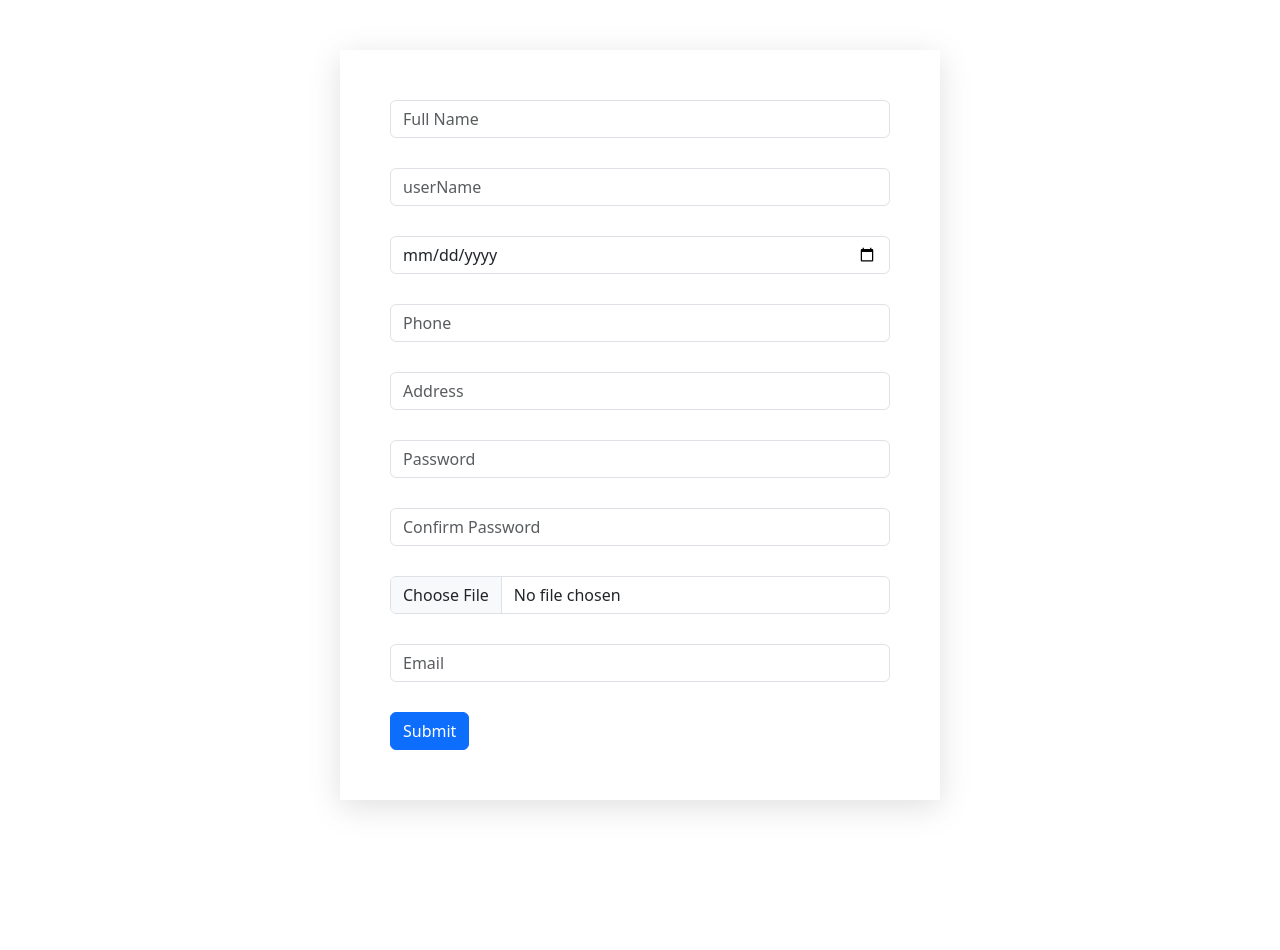
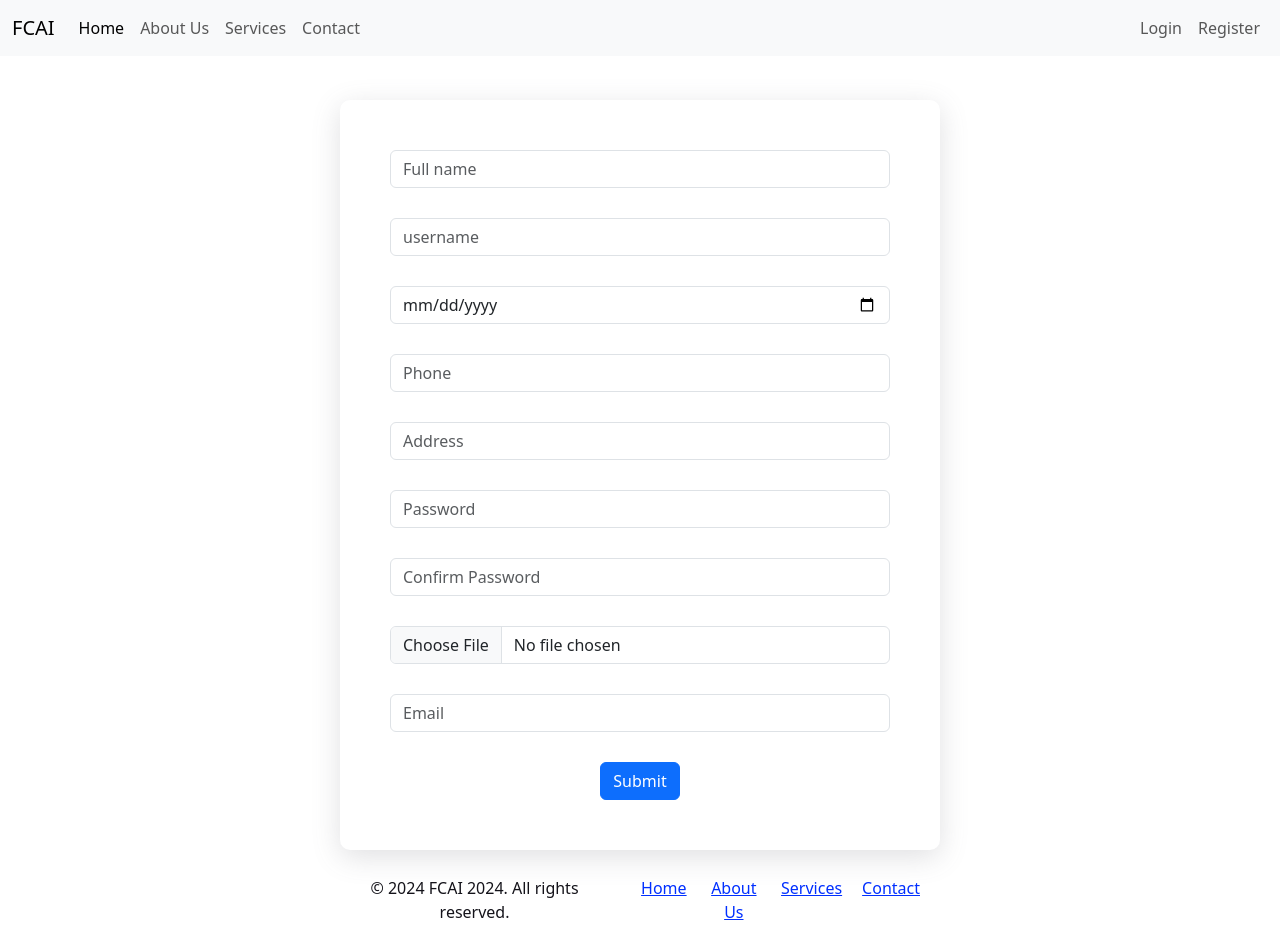
Before and after one commit to youssefahmedzakaria/Web_project, a PHP site: page /web_project-main/registration.php in a window 1280 px wide. Before the commit the page ends 811 px from the top, so only its background shows below. Run offline with PHP 8.4, Linux system fonts and the light colour scheme.

Commit message:
Header and footer

```diff
--- a/footer.php
+++ b/footer.php
@@ -0,0 +1,25 @@
+<!DOCTYPE html>
+<html lang="en">
+<head>
+    <meta charset="UTF-8">
+    <meta name="viewport" content="width=device-width, initial-scale=1.0">
+    <link rel="stylesheet" href="https://cdn.jsdelivr.net/npm/bootstrap@5.3.2/dist/css/bootstrap.min.css" integrity="sha384-T3c6CoIi6uLrA9TneNEoa7RxnatzjcDSCmG1MXxSR1GAsXEV/Dwwykc2MPK8M2HN" crossorigin="anonymous">
+    <link rel="stylesheet" href="style.css">
+    <title>Your Website</title>
+</head>
+<body>
+
+<footer>
+    <div class="footer-content">
+        <p>&copy; <?php echo date("Y"); ?> FCAI 2024. All rights reserved.</p>
+        <ul class="footer-links">
+            <li><a href="index.php">Home</a></li>
+            <li><a href="#">About Us</a></li>
+            <li><a href="#">Services</a></li>
+            <li><a href="#">Contact</a></li>
+        </ul>
+    </div>
+</footer>
+
+</body>
+</html>
--- a/header.php
+++ b/header.php
@@ -0,0 +1,48 @@
+<!DOCTYPE html>
+<html lang="en">
+<head>
+    <meta charset="UTF-8">
+    <meta name="viewport" content="width=device-width, initial-scale=1.0">
+    <link rel="stylesheet" href="https://cdn.jsdelivr.net/npm/bootstrap@5.3.2/dist/css/bootstrap.min.css" integrity="sha384-T3c6CoIi6uLrA9TneNEoa7RxnatzjcDSCmG1MXxSR1GAsXEV/Dwwykc2MPK8M2HN" crossorigin="anonymous">
+    <link rel="stylesheet" href="style.css">
+    <title>FCAI</title>
+</head>
+<body>
+
+<header>
+    <nav class="navbar navbar-expand-lg navbar-light bg-light">
+        <div class="container-fluid">
+            <a class="navbar-brand" href="index.php">FCAI</a>
+            <button class="navbar-toggler" type="button" data-bs-toggle="collapse" data-bs-target="#navbarNav" aria-controls="navbarNav" aria-expanded="false" aria-label="Toggle navigation">
+                <span class="navbar-toggler-icon"></span>
+            </button>
+            <div class="collapse navbar-collapse" id="navbarNav">
+                <ul class="navbar-nav">
+                    <li class="nav-item">
+                        <a class="nav-link active" aria-current="page" href="index.php">Home</a>
+                    </li>
+                    <li class="nav-item">
+                        <a class="nav-link" href="#">About Us</a>
+                    </li>
+                    <li class="nav-item">
+                        <a class="nav-link" href="#">Services</a>
+                    </li>
+                    <li class="nav-item">
+                        <a class="nav-link" href="#">Contact</a>
+                    </li>
+                </ul>
+                <ul class="navbar-nav ms-auto">
+                    <li class="nav-item">
+                        <a class="nav-link" href="http://localhost/web_project-main/login.php">Login</a>
+                    </li>
+                    <li class="nav-item">
+                        <a class="nav-link" href="http://localhost/web_project-main/registration.php#">Register</a>
+                    </li>
+                </ul>
+            </div>
+        </div>
+    </nav>
+</header>
+
+</body>
+</html>
--- a/registration.php
+++ b/registration.php
@@ -5,10 +5,11 @@
     <meta name="viewport" content="width=device-width, initial-scale=1.0">
     <link rel="stylesheet" href="https://cdn.jsdelivr.net/npm/bootstrap@5.3.2/dist/css/bootstrap.min.css" integrity="sha384-T3c6CoIi6uLrA9TneNEoa7RxnatzjcDSCmG1MXxSR1GAsXEV/Dwwykc2MPK8M2HN" crossorigin="anonymous">
     <link rel="stylesheet" href="style.css">
-    <title>Home</title>
+    <title>Register</title>
 </head>
 
 <body>
+    <?php include 'header.php';?>
     <div class="container">
         <form action = "registration.php" method = "post">
             <?php
@@ -76,11 +77,11 @@
             ?>
             <div class="form-group">
                 <!-- full name  -->
-               <input type="text" class = "form-control" name="fullname" placeholder = "Full Name">
+               <input type="text" class = "form-control" name="fullname" placeholder = "Full name">
             </div>
             <div class="form-group">
                 <!-- user name  -->
-               <input type="text"class = "form-control" name="username" placeholder = "userName">
+               <input type="text"class = "form-control" name="username" placeholder = "username">
             </div>
             <div class="form-group">
                 <!-- date of birth  -->
@@ -91,12 +92,11 @@
                <input type= "tel" class = "form-control"name="phone" placeholder = "Phone">
             </div>
             <div class="form-group">
-                <!-- adress  -->
+                <!-- address  -->
                <input type= "text"class = "form-control" name="address" placeholder = "Address">
             </div>
             <div class="form-group">
                 <!-- password  -->
-                <!-- and validate the password -->
                <input type= "password" class = "form-control"name="password" placeholder = "Password">
             </div>
             <div class="form-group">
@@ -111,11 +111,10 @@
                 <!-- email  -->
                 <input type= "email" class = "form-control"name="email" placeholder = "Email">
             </div>
-            <div class="form-btn">
-                <!-- submit button  -->
+            <div class="form-btn" style = "text-align: center;">
                 <button type="submit" class ="btn btn-primary"  name="submit">Submit</button>
             </div>
 
-
+            <?php include 'footer.php';?>
 </body>
 </html>
--- a/style.css
+++ b/style.css
@@ -1,15 +1,70 @@
-body{
+body {
     padding: 50px;
+    position: relative;
+    padding-bottom: 50px;
+    min-height: 100vh;
+    display: flex;
+    flex-direction: column;
+    overflow-x: hidden;
 }
 
-.container{
+.container {
     max-width: 600px;
-    width : 100%;
+    width: 100%;
     margin: 0 auto;
     padding: 50px;
     box-shadow: rgba(100,100,111,0.2) 0px 7px 29px 0px;
+    border-radius: 10px;
+    margin-bottom: 50px;
+    margin-top: 50px;
 }
 
-.form-group{
+.form-group {
     margin-bottom: 30px;
 }
+
+footer {
+    max-width: 600px;
+    width: 100%;
+    padding: 10px;
+    min-height: 5%;
+    margin-top: auto;
+    /* background-color: #333; */
+    color: #14131a;
+    padding: 10px 0;
+    position: absolute;
+    bottom: 0;
+    left: 50%;
+    transform: translateX(-50%);
+    text-align: center;
+}
+
+.footer-content {
+    display: flex;
+    justify-content: center;
+    align-items: center;
+}
+
+.footer-links {
+    list-style: none;
+    display: flex;
+}
+
+.footer-links li {
+    margin-right: 20px;
+}
+
+.footer-links li a {
+    color: #002fff;
+    text-decoration: underline ;
+}
+
+
+header {
+    position: fixed;
+    top: 0;
+    left: 0;
+    width: 100%;
+    z-index: 99;
+    background-color: gray;
+  }
```
Also changed, not shown: index.php (+6 -4 lines).
